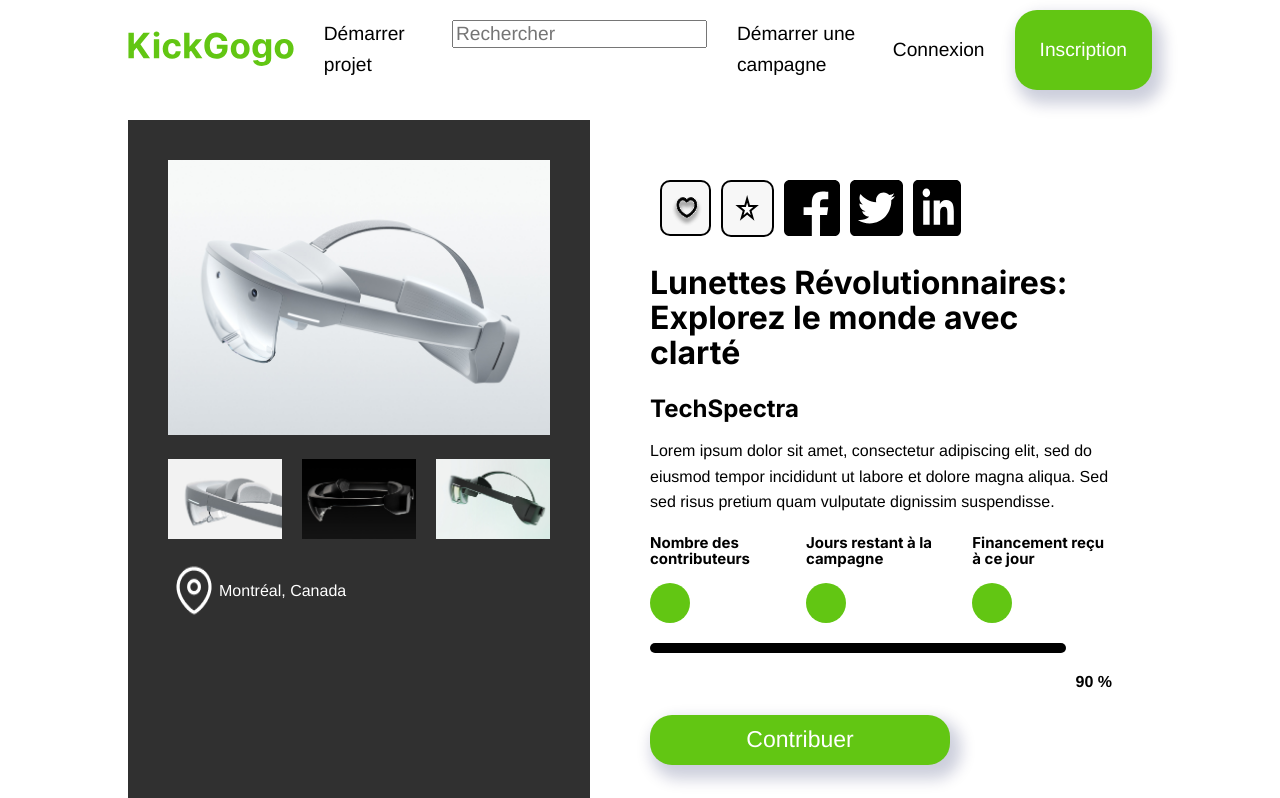
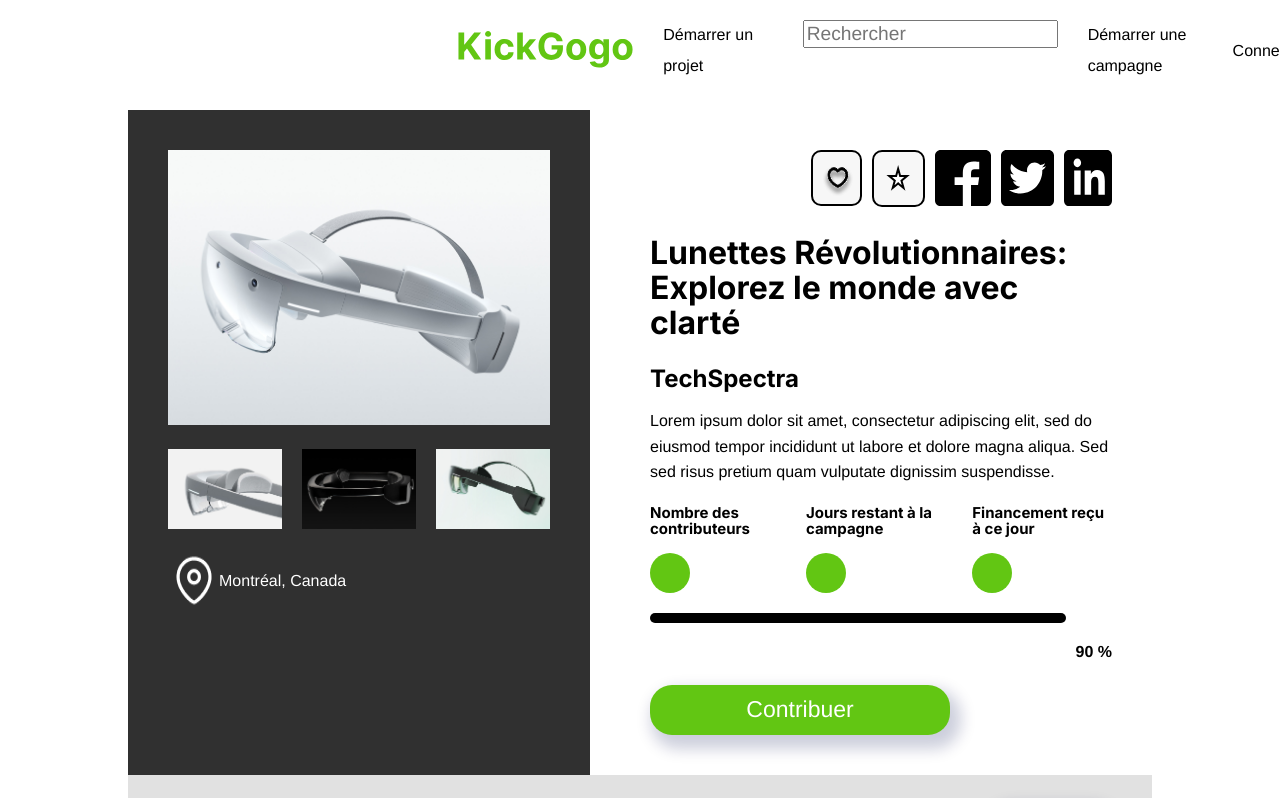
Before and after one commit to danielaleki/tp1Design, a website: page stack_etudiants/src/index.html in a window 1280 px wide. Shown: the top 798 px of the page. Drawn offline with nearby package versions, Linux system fonts and the light colour scheme; files that its build step writes are made by us from their sources.

Commit message:
REFACTOR du fichier index

```diff
--- a/stack_etudiants/src/index.html
+++ b/stack_etudiants/src/index.html
@@ -17,7 +17,7 @@
                         src="assets/images/logo.svg" alt="logo de la compagnie"></a>
                 <nav class="header-nav">
                     <ul>
-                        <li><a href="#">Démarrer projet</a></li>
+                        <li><a href="#">Démarrer un projet</a></li>
                         <li><input type="text" placeholder="Rechercher"></li>
                         <li><a href="#">Démarrer une campagne</a></li>
                     </ul>
@@ -60,7 +60,7 @@
                 </div>
 
                 <div class="hero_content">
-                    <div class="social-icons">
+                    <div class="social-icons1">
                         <a href="#"><img src="assets/icons/Button%20Aime.svg"
                                 alt="bouton aime"></a>
                         <a href="#"><img
@@ -247,7 +247,7 @@
                     <p>Kickgogo © 2023. All rights reserved.</p>
                 </div>
                 <div class="footer_section2">
-                    <h2>À propos de Kick gogo</h2>
+                    <h3>À propos de Kick gogo</h3>
                     <ul>
                         <li><a href="#">Conditions d'utilisation</a></li>
                         <li><a href="#">Confidentialité</a></li>
--- a/stack_etudiants/src/styles/components/footer.scss
+++ b/stack_etudiants/src/styles/components/footer.scss
@@ -65,7 +65,7 @@
 }
 
 select {
-    background-color: #222;
+    background-color: var(--color-footer-select);
     color: var(--color-white);
     border: none;
     padding: 5px 10px;
--- a/stack_etudiants/src/styles/components/header.scss
+++ b/stack_etudiants/src/styles/components/header.scss
@@ -1,5 +1,7 @@
 header{
-    padding: 15px;
+    padding: 10px;
+    margin: auto;
+    width: 1920px;
     font-size: var(--font-size-h6);
 
     .wrapper{
@@ -8,12 +10,19 @@
         align-items: center;
         width: 100%;
         height: 60px;
-        margin: 5px auto;
+        margin-top: 10px;
+        padding-left: 10px;
+        padding-right: 10px;
+
 
         ul{
             list-style-type: none;
             display: flex;
             gap: 30px;
+        }
+
+        a{
+            font-size: var(--h3-font-size);
         }
     }
 }
@@ -36,6 +45,7 @@
 .header-options{
     font-weight: 500;
 
+
     .button{
         background-image: var(--color-primary);
         color: var(--color-white);
@@ -43,6 +53,7 @@
 
     .button:hover{
         color: var(--color-black);
+        text-decoration: none;
     }
 
     .connexion{
--- a/stack_etudiants/src/styles/components/hero.scss
+++ b/stack_etudiants/src/styles/components/hero.scss
@@ -1,5 +1,5 @@
 .hero{
-    padding: 20px;
+    padding-top: 20px;
 
     .wrapper{
         display: flex;
@@ -9,7 +9,7 @@
 }
 
 .hero_media{
-    width: 50%;
+    width: 60%;
     background-color: var(--color-hero-media-bg);
     flex: 1;
 
@@ -41,15 +41,17 @@
 }
 
 .hero_content{
-    width: 50%;
+    width: 40%;
     margin: 40px;
     flex: 1;
 
     .button{
+
         background-image: var(--color-primary);
         color: var(--color-white);
         width: 300px;
         height: 50px;
+        bottom: 0px;
         font-size: 23px;
     }
 }
@@ -58,7 +60,7 @@
     color: var(--color-black);
 }
 
-.social-icons{
+.social-icons1{
     display: flex;
     justify-content: flex-end;
     margin-bottom: 20px;
--- a/stack_etudiants/src/styles/elements/links.scss
+++ b/stack_etudiants/src/styles/elements/links.scss
@@ -33,4 +33,5 @@
 
 .button:hover{
     color: var(--color-black);
+    font-weight: 700;
 }
--- a/stack_etudiants/src/styles/settings/colors.scss
+++ b/stack_etudiants/src/styles/settings/colors.scss
@@ -17,6 +17,7 @@
     --color-hero-media-bg: #303030;
 
     --color-nav-detail: #e1e1e1;
+    --color-footer-select: #485041;
 
 
 
```
Also changed, not shown: stack_etudiants/src/styles/settings/fonts.scss (+0 -21 lines).
